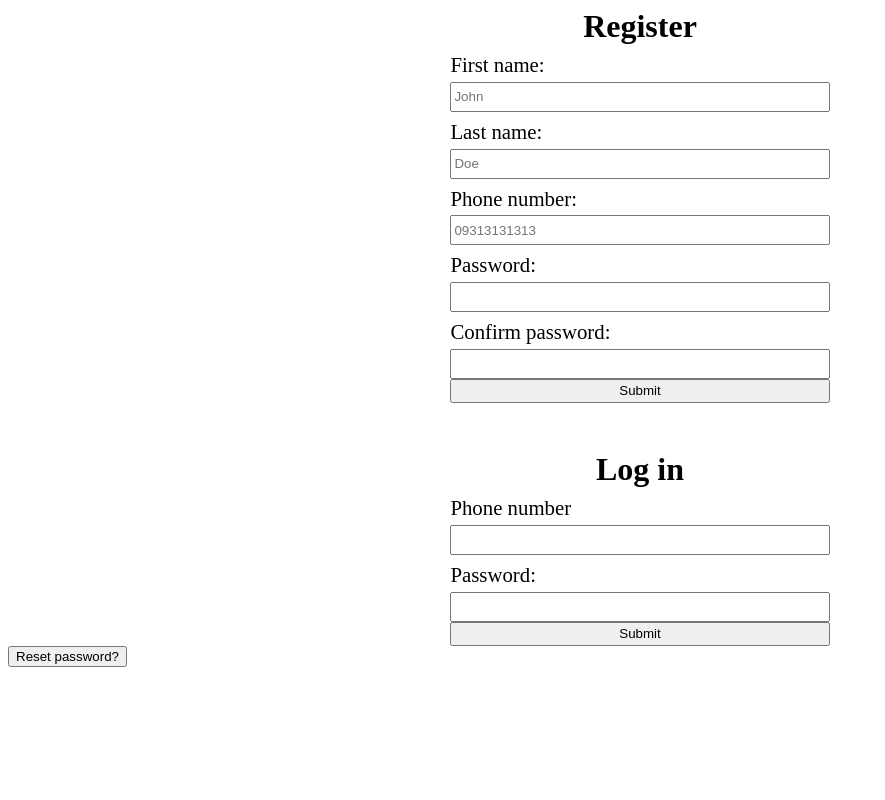
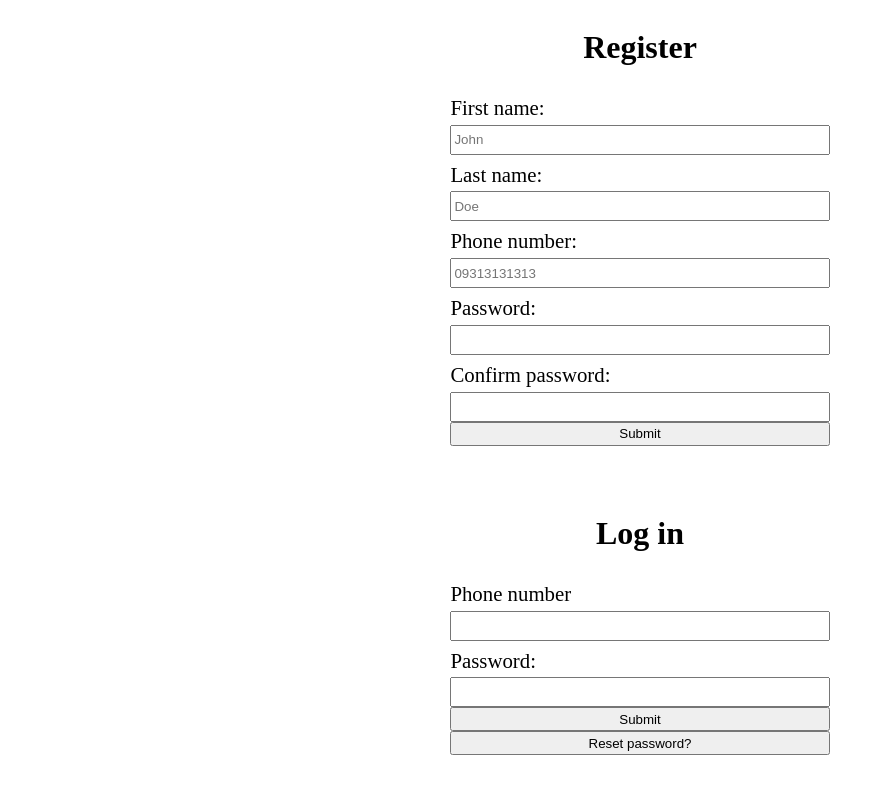
Before and after one commit to codedrian/PHPirates-Sailing-the-Seven-Seas-of-PHP-Mastery, a PHP site: page / in a window 1280 px wide. Shown: the whole page, without its empty margins (0-885 px from the left). Run offline with PHP 8.4, Linux system fonts and the light colour scheme.

Commit message:
Refactor css

```diff
--- a/Authentication I/style.css
+++ b/Authentication I/style.css
@@ -1,7 +1,14 @@
 main {
+    display: flex;
+    flex-direction: column;
+    justify-content: center;
+    align-items: center;
+    .error-message-container {
+        color: red;
+        line-height: 0.3rem;
+    }
     header {
         h1 {
-        margin: 0 auto;
         width: fit-content;
         }
     }
@@ -9,7 +16,6 @@ main {
     display: flex;
     flex-direction: column;
     width: 30%;
-    margin: 0 auto;
     margin-bottom: 3rem;
     & label {
         font-size: 1.3rem;
@@ -23,7 +29,6 @@ main {
         display: flex;
         flex-direction: column;
         width: 30%;
-    margin: 0 auto;
         & label {
             font-size: 1.3rem;
             padding: 0.5rem 0 0.3rem 0;
@@ -32,5 +37,28 @@ main {
             height: 1.5rem;
         }
     }
-
+    .reset_password_form {
+        display: flex;
+        flex-direction: column;
+        width: 20%;
+        & label {
+            font-size: 1.3rem;
+            padding: 0.5rem 0 0.3rem 0;
         }
+        & input {
+            height: 1.5rem;
+        }
+    }
+    .password_reset_button {
+        display: flex;
+        flex-direction: column;
+        width: 30%;
+        & label {
+            font-size: 1.3rem;
+            padding: 0.5rem 0 0.3rem 0;
+        }
+        & input {
+            height: 1.5rem;
+        }
+    }
+}
```
Lines whose indentation alone changed are shown as unchanged.
